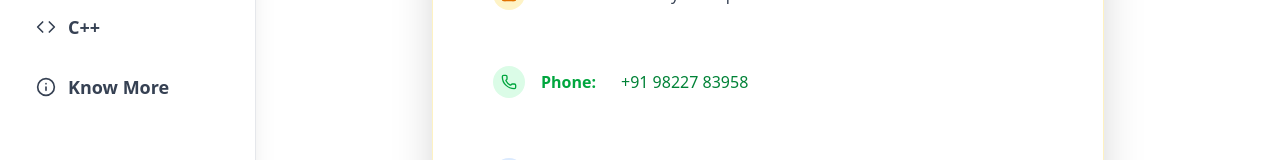
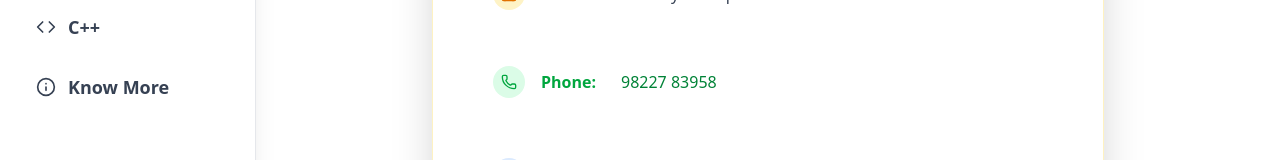
Before and after one commit to Aadarsh-max/Microsys-Computers, a React (Vite) app: page /contact in a window 1280 px wide. Shown: the part 365-525 px from the top of the page. Built offline with nearby package versions, Linux system fonts and the light colour scheme.

Commit message:
first commit

```diff
--- a/src/Contact/Contact.jsx
+++ b/src/Contact/Contact.jsx
@@ -59,7 +59,7 @@ const Contact = () => {
                     href="tel:9822783958"
                     className="hover:text-green-600 hover:underline transform hover:scale-105 transition-all duration-300 text-green-700"
                   >
-                    +91 98227 83958
+                    98227 83958
                   </a>
                 </div>
               </div>
@@ -151,7 +151,7 @@ const Contact = () => {
 
                 <div className="group p-3 rounded-xl hover:bg-green-50/70 transition-all duration-300 border-l-4 border-transparent hover:border-green-500">
                   <a
-                    href="https://wa.me/919822783958"
+                    href="https://wa.me/9822783958"
                     target="_blank"
                     rel="noopener noreferrer"
                     className="flex items-center text-green-700 hover:text-green-600 transition-colors duration-300"
```
